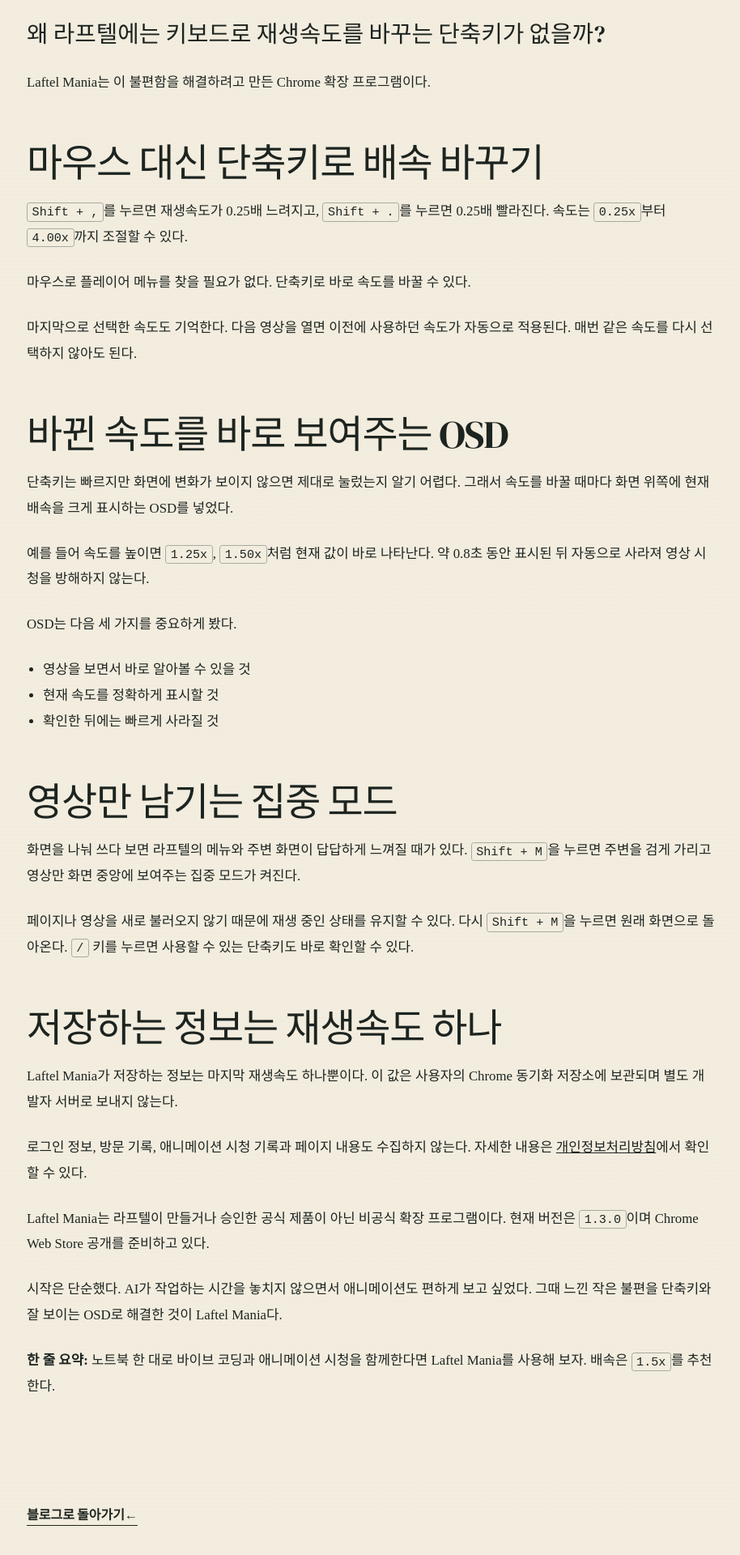
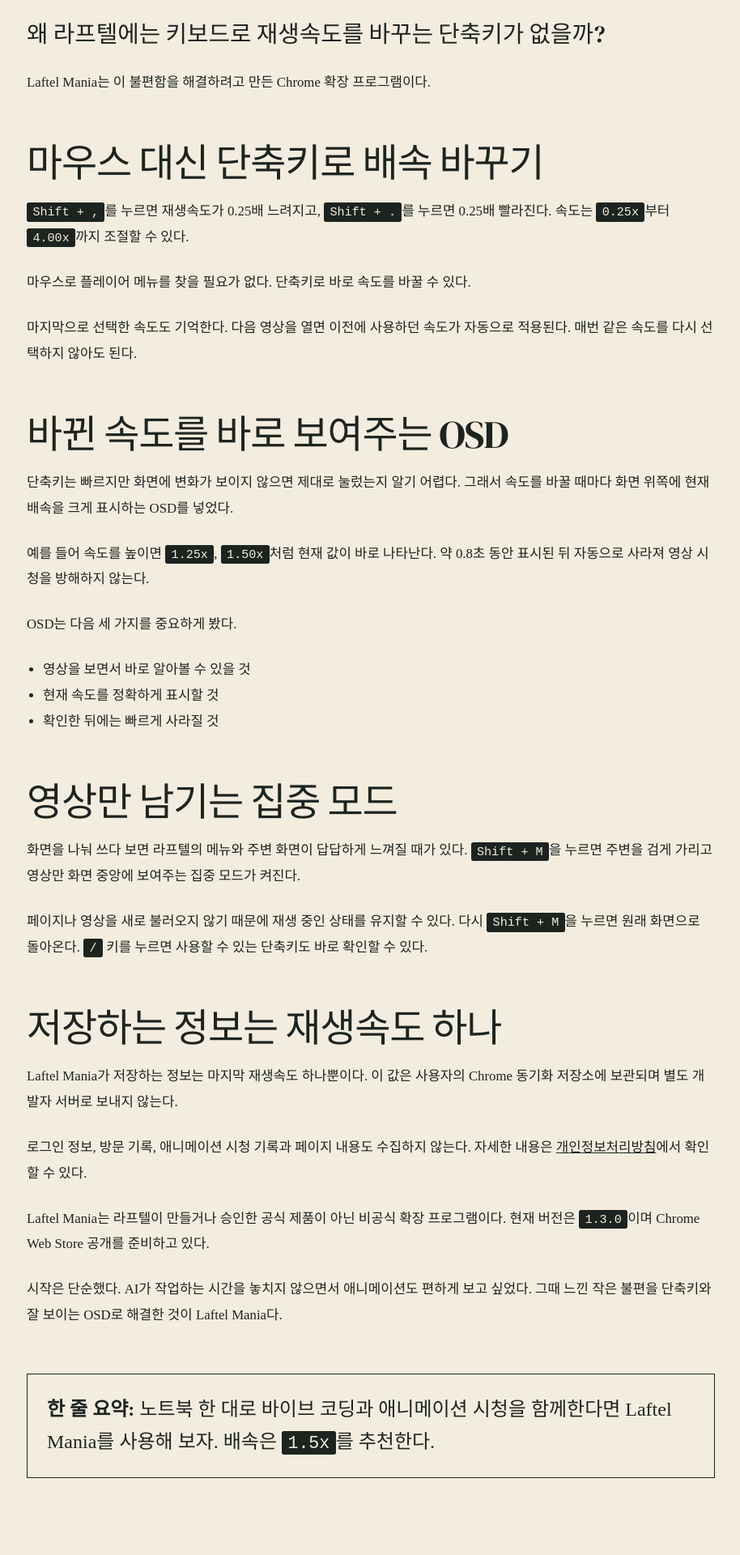
Before and after one commit to babypaunch/babypaunch.github.io, a Jekyll site: the page built from _posts/2026-08-26-laftel-mania.md, in a window 1280 px wide. Shown: the part 1125-3045 px from the top of the page at 81% size, without its empty margins (182-1096 px from the left). Built offline with Jekyll 4.4.1, drawn with Linux system fonts in a browser that asks for light colours; some web fonts are replaced.

Commit message:
style(blog): 요약과 단축키 표현 강조

```diff
--- a/_posts/2026-08-26-laftel-mania.md
+++ b/_posts/2026-08-26-laftel-mania.md
@@ -62,4 +62,4 @@
 
 시작은 단순했다. AI가 작업하는 시간을 놓치지 않으면서 애니메이션도 편하게 보고 싶었다. 그때 느낀 작은 불편을 단축키와 잘 보이는 OSD로 해결한 것이 Laftel Mania다.
 
-**한 줄 요약:** 노트북 한 대로 바이브 코딩과 애니메이션 시청을 함께한다면 Laftel Mania를 사용해 보자. 배속은 `1.5x`를 추천한다.
+<p class="article-summary"><strong>한 줄 요약:</strong> 노트북 한 대로 바이브 코딩과 애니메이션 시청을 함께한다면 Laftel Mania를 사용해 보자. 배속은 <code>1.5x</code>를 추천한다.</p>
--- a/styles.css
+++ b/styles.css
@@ -293,9 +293,10 @@
 .article-body { padding-block: clamp(3rem, 7vw, 5rem); font: 1.05rem/1.9 'Gowun Batang', serif; }
 .article-body h2 { margin: 3.5rem 0 1rem; font: 400 clamp(2rem, 4vw, 3rem)/1.15 var(--serif); }
 .article-body .article-question { font: 400 clamp(1.35rem, 3vw, 1.8rem)/1.4 var(--serif); }
+.article-body .article-summary { margin-top: 3.5rem; padding: 1.5rem; border: 1px solid var(--ink); font-size: clamp(1.2rem, 2.5vw, 1.5rem); line-height: 1.65; }
 .article-body p, .article-body ul { margin: 0 0 1.5rem; }
 .article-body ul { padding-left: 1.25rem; }
-.article-body code { padding: .1rem .35rem; border: 1px solid var(--line); border-radius: .2rem; font: .9em/1.5 ui-monospace, monospace; }
+.article-body code { padding: .1rem .4rem; border: 1px solid var(--ink); border-radius: .2rem; background: var(--ink); color: var(--paper); font: .9em/1.5 ui-monospace, monospace; }
 .article-back { margin-top: 1rem; }
 .not-found { min-height: calc(100vh - 176px); }
 .not-found-actions { display: flex; flex-wrap: wrap; gap: 1rem 2rem; margin-top: 1rem; }
```
Also changed, not shown: _posts/2026-08-26-laftel-mania-en.md (+1 -1 lines).
